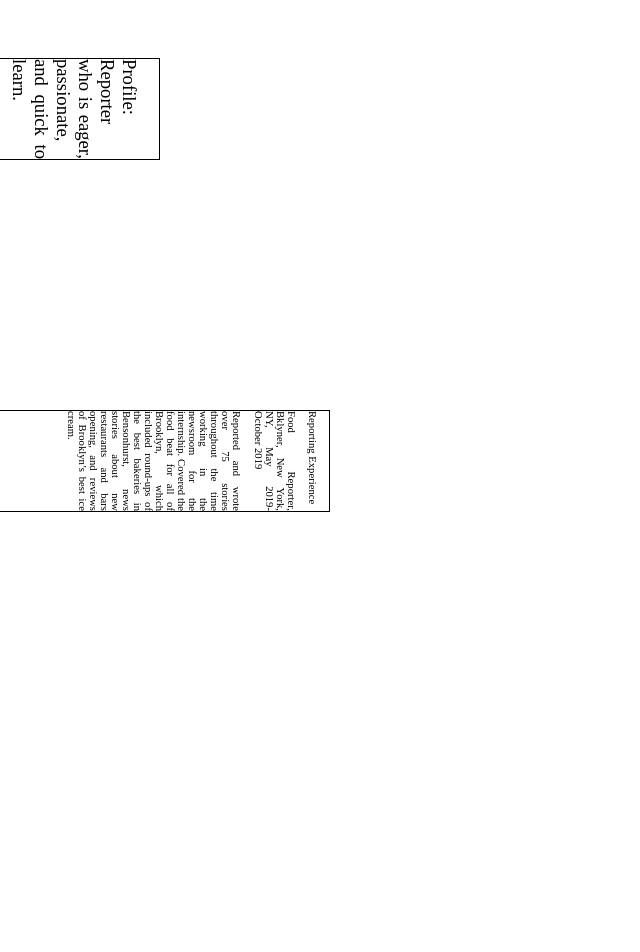
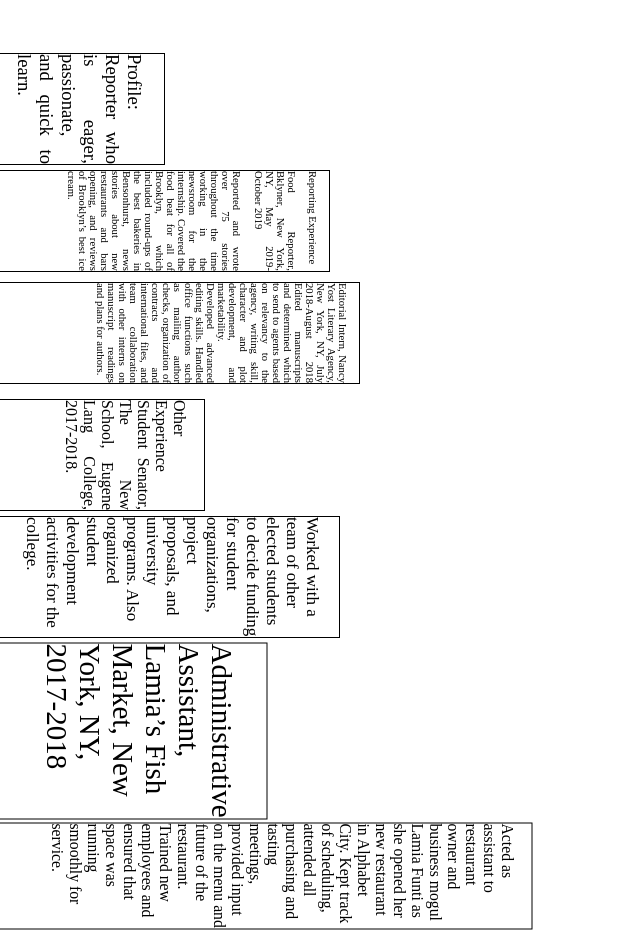
Before and after one commit to ellieplass/final, a plain HTML site: page final_2/index.html in a window 1280 px wide. Shown: the top 952 px of the page, without its empty margins (0-640 px from the left). Drawn offline with Linux system fonts and the light colour scheme.

Commit message:
Add files via upload

```diff
--- a/final_2/index.html
+++ b/final_2/index.html
@@ -27,10 +27,17 @@
 <div class="box_four"><p>Other Experience
     Student Senator, The New School, Eugene Lang College,  2017-2018. </p>
         </div>
-<!--
-        <p>Worked with a team of other elected students to decide funding for student organizations, project proposals, and university programs. Also organized student development  activities for the college.</p>
-        <p>Administrative Assistant, Lamia’s Fish Market, New York, NY, 2017-2018</p>
-        <p>Acted as assistant to restaurant owner and business mogul Lamia Funti as she opened her new restaurant in Alphabet City. Kept track of scheduling, attended all purchasing and tasting meetings, provided input on the menu and future of the restaurant. Trained new employees and ensured that space was running smoothly for service.</p>
+
+        <div class="box_five"><p>Worked with a team of other elected students to decide funding for student organizations, project proposals, and university programs. Also organized student development  activities for the college.</p></div>
+
+
+       <div class="box_six"><p>Administrative Assistant, Lamia’s Fish Market, New York, NY, 2017-2018</p></div>
+
+
+        <div class="box_seven"><p>Acted as assistant to restaurant owner and business mogul Lamia Funti as she opened her new restaurant in Alphabet City. Kept track of scheduling, attended all purchasing and tasting meetings, provided input on the menu and future of the restaurant. Trained new employees and ensured that space was running smoothly for service.</p></div>
+
+
+
         <p>Arnold and Sheila Aronson Gallery: Beyond Addiction, Reframing Recovery: April 2019 </p>
         <p>Interview piece about Harm Reduction services at The New School selected to be a part of gallery show about opioid addiction. </p>
 
@@ -49,7 +56,6 @@
 
         <p>Samples of Work: https://bklyner.com/author/ellenplass/</p>
 
--->
 
 
 
--- a/final_2/styles.css
+++ b/final_2/styles.css
@@ -1,7 +1,9 @@
 .box_one{
+    position: relative;
+    top:0px;
     text-align: justify;
     font-size: 14pt;
-    width: 100px;
+    width: 110px;
     height: 200px;
     transform: rotate(90deg);
     border: 1px solid black;
@@ -10,6 +12,8 @@
 
 
 .box_two{
+    position: relative;
+    top:-240px;
      text-align: justify;
     font-size: 8pt;
     width: 100px;
@@ -23,6 +27,8 @@
 }
 
 .box_three{
+     position: relative;
+    top:-680px;
        text-align: justify;
     font-size: 8pt;
     width: 100px;
@@ -33,11 +39,51 @@
 
 }
 .box_four{
+    position: relative;
+    top:-1000px;
     text-align: justify;
     font-size: 12pt;
-    width: 100px;
-    height: 200px;
+    width: 110px;
+    height: 280px;
     transform: rotate(90deg);
     border: 1px solid black;
 
 }
+
+.box_five{
+    position: relative;
+    top:-1270px;
+    text-align: left;
+    font-size: 12.8pt;
+    width: 120px;
+    height: 500px;
+    transform: rotate(90deg);
+    border: 1px solid black;
+    margin-left:20px;
+
+}
+
+.box_six{
+    position: relative;
+    top:-1518px;
+       text-align: left;
+    font-size: 21.8pt;
+    width: 175px;
+    height: 300px;
+    transform: rotate(90deg);
+    border: 1px solid black;
+    margin-left:20px;
+
+}
+.box_seven{
+    position: relative;
+    top:-1975px;
+       text-align: left;
+    font-size: 11.8pt;
+    width: 105px;
+    height: 900px;
+    transform: rotate(90deg);
+    border: 1px solid black;
+    margin-left:20px;
+
+}
```
